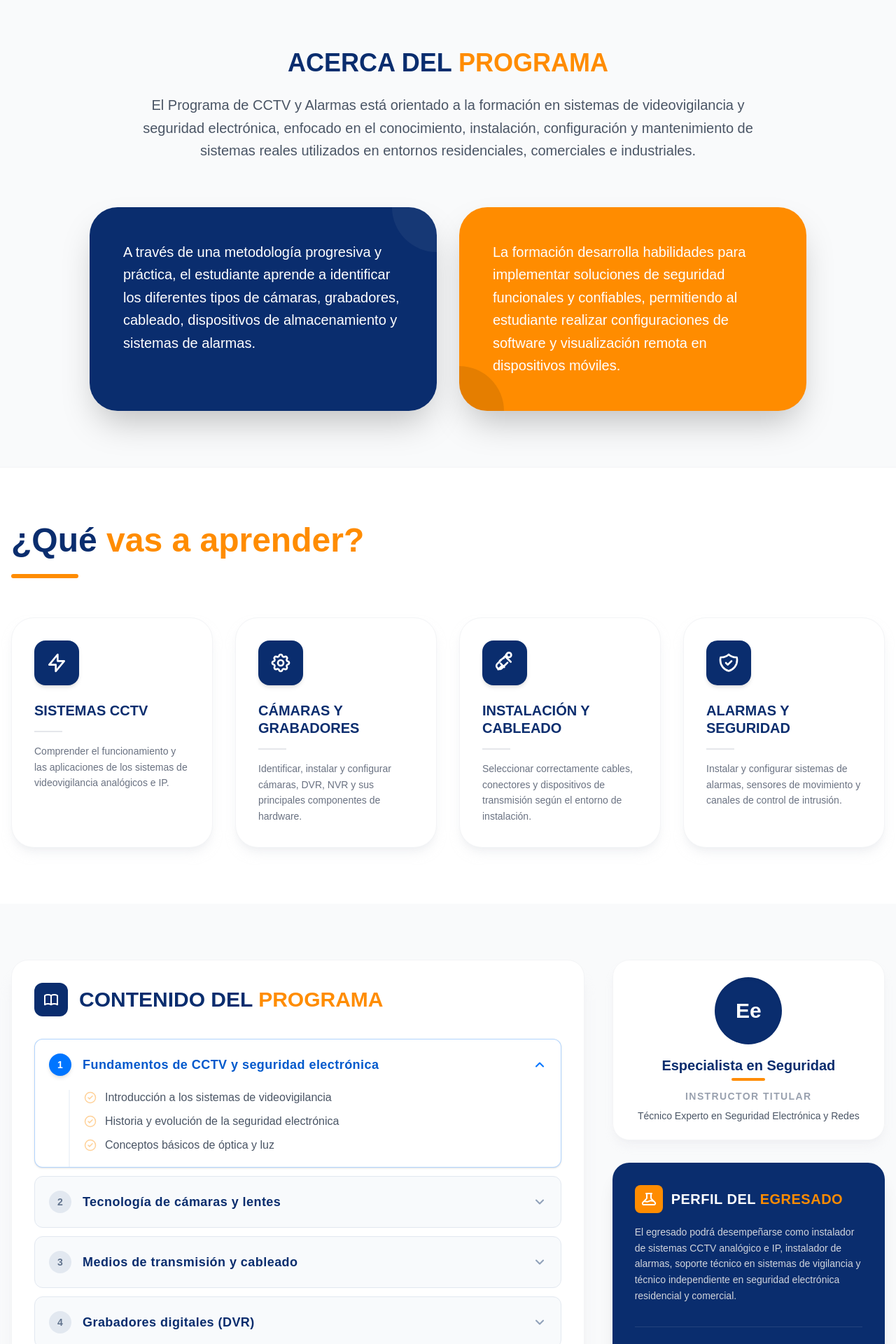
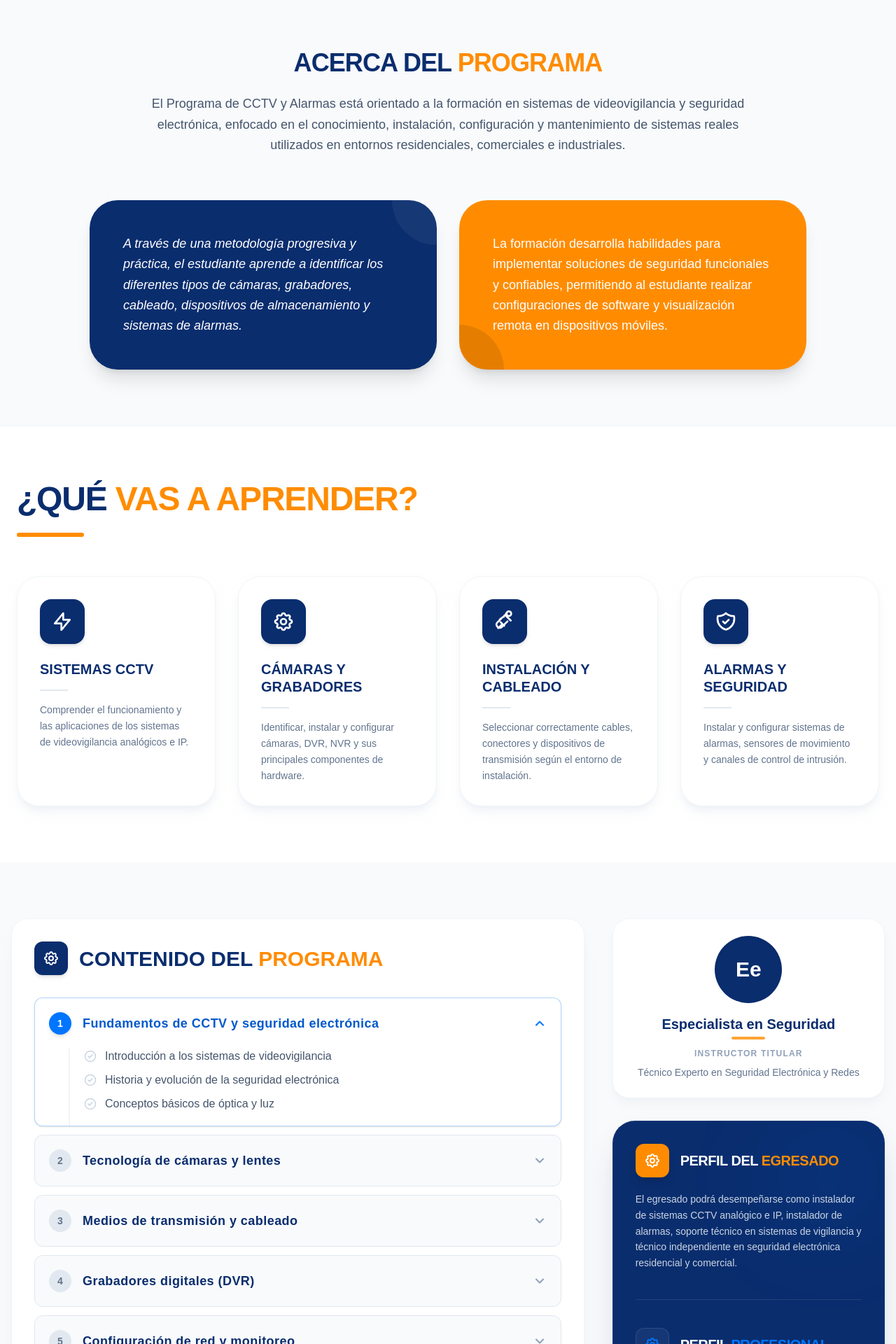
Before and after one commit to JohnVanagandr/centac, a React (Vite) app: page /oferta/camaras-seguridad in a window 1280 px wide. Shown: the part 880-2800 px from the top of the page at 70% size. Built offline with nearby package versions, Linux system fonts and the light colour scheme; no server answers.

Commit message:
feat: unificación de identidad visual y paleta de colores corporativa en componentes core y vistas de curso

```diff
--- a/src/components/sections/Public/CourseDetail/CourseAbout.jsx
+++ b/src/components/sections/Public/CourseDetail/CourseAbout.jsx
@@ -3,37 +3,41 @@ import { Reveal } from "@/components/utils";
 
 const CourseAbout = ({ desc, highlights }) => {
   return (
-    <section className="py-20 bg-gray-50 border-b border-gray-100">
-      <Reveal className="max-w-7xl mx-auto px-4">
-        {/* 1. Descripción Principal (Centrada como en tu PDF) */}
+    // 🌌 SLATE: Cambiamos bg-gray-50 por bg-slate-50 para mantener la armonía fría
+    <section className="py-20 bg-slate-50 border-b border-slate-100">
+      <Reveal className="max-w-7xl mx-auto px-6">
+        {/* 1. Descripción Principal (Centrada como en tu diseño) */}
         <div className="max-w-4xl mx-auto text-center mb-16">
-          <h2 className="font-display text-3xl md:text-4xl font-black text-navy uppercase mb-6">
+          <h2 className="font-display text-3xl md:text-4xl font-black text-navy uppercase mb-6 tracking-tight">
             Acerca del <span className="text-brand">Programa</span>
           </h2>
-          <p className="text-xl text-gray-600 leading-relaxed font-medium">
+          {/* Ajuste de escala: de text-xl a text-lg para no saturar la vista */}
+          <p className="text-lg text-slate-600 leading-relaxed font-body font-medium">
             {desc}
           </p>
         </div>
 
-        {/* 2. Tarjetas de Impacto (El reemplazo moderno a los óvalos) */}
+        {/* 2. Tarjetas de Impacto (Tu reemplazo moderno a los óvalos, ¡intacto!) */}
         {highlights && highlights.length >= 2 && (
           <div className="grid md:grid-cols-2 gap-8 max-w-5xl mx-auto">
             {/* Tarjeta Azul (Navy) */}
-            <div className="bg-navy text-white p-8 md:p-12 rounded-[2.5rem] shadow-2xl hover:-translate-y-2 transition-transform duration-500 relative overflow-hidden group">
-              {/* Elemento decorativo sutil de fondo */}
+            <div className="bg-navy text-white p-8 md:p-12 rounded-[2.5rem] shadow-xl hover:-translate-y-2 transition-transform duration-500 relative overflow-hidden group">
+              {/* Elemento decorativo sutil de fondo (Mantenido) */}
               <div className="absolute top-0 right-0 w-32 h-32 bg-white/5 rounded-full -translate-y-1/2 translate-x-1/2 group-hover:scale-150 transition-transform duration-700"></div>
 
-              <p className="text-lg md:text-xl leading-relaxed font-light relative z-10">
+              {/* Ajuste de escala: de text-lg/xl a text-base/lg */}
+              <p className="text-base md:text-lg leading-relaxed font-body font-light relative z-10 italic">
                 {highlights[0]}
               </p>
             </div>
 
             {/* Tarjeta Naranja (Brand) */}
-            <div className="bg-brand text-white p-8 md:p-12 rounded-[2.5rem] shadow-2xl shadow-brand/20 hover:-translate-y-2 transition-transform duration-500 relative overflow-hidden group">
-              {/* Elemento decorativo sutil de fondo */}
+            <div className="bg-brand text-white p-8 md:p-12 rounded-[2.5rem] shadow-xl shadow-brand/20 hover:-translate-y-2 transition-transform duration-500 relative overflow-hidden group">
+              {/* Elemento decorativo sutil de fondo (Mantenido) */}
               <div className="absolute bottom-0 left-0 w-32 h-32 bg-black/10 rounded-full translate-y-1/2 -translate-x-1/2 group-hover:scale-150 transition-transform duration-700"></div>
 
-              <p className="text-lg md:text-xl leading-relaxed font-medium relative z-10">
+              {/* Ajuste de escala: de text-lg/xl a text-base/lg */}
+              <p className="text-base md:text-lg leading-relaxed font-body font-medium relative z-10">
                 {highlights[1]}
               </p>
             </div>
--- a/src/components/sections/Public/CourseDetail/CourseInstructor.jsx
+++ b/src/components/sections/Public/CourseDetail/CourseInstructor.jsx
@@ -3,7 +3,7 @@ import React from "react";
 const CourseInstructor = ({ instructor }) => {
   if (!instructor) return null;
 
-  // Obtenemos las iniciales para el avatar
+  // Obtenemos las iniciales para el avatar (Máximo 2 letras)
   const initials = instructor.name
     .split(" ")
     .map((n) => n[0])
@@ -11,18 +11,28 @@ const CourseInstructor = ({ instructor }) => {
     .substring(0, 2);
 
   return (
-    <div className="bg-white rounded-3xl p-6 border border-gray-100 shadow-lg shadow-gray-200/40 text-center group hover:border-brand/30 transition-colors">
-      <div className="w-24 h-24 bg-navy rounded-full mx-auto mb-4 flex items-center justify-center text-white text-3xl font-black shadow-inner group-hover:bg-brand transition-colors duration-300">
+    // 🌌 SLATE & PRIMARY: Cambiamos bordes y sombras al tono corporativo, y el hover a primary
+    <div className="bg-white rounded-3xl p-6 border border-slate-100 shadow-lg shadow-slate-200/40 text-center group hover:border-primary/30 transition-colors duration-300">
+      {/* 🔵 PRIMARY: El avatar cambia a azul eléctrico al interactuar */}
+      <div className="w-24 h-24 bg-navy rounded-full mx-auto mb-4 flex items-center justify-center text-white text-3xl font-display font-black shadow-inner group-hover:bg-primary group-hover:scale-105 transition-all duration-300">
         {initials}
       </div>
+
       <h4 className="font-display font-black text-navy text-xl mb-1">
         {instructor.name}
       </h4>
-      <div className="w-12 h-1 bg-brand mx-auto rounded-full mb-3"></div>
-      <p className="text-sm font-bold text-gray-400 uppercase tracking-widest mb-2">
+
+      {/* 🟠 BRAND: Mantenemos la línea decorativa naranja como acento estático */}
+      <div className="w-12 h-1 bg-brand mx-auto rounded-full mb-3 opacity-80"></div>
+
+      {/* 🌌 SLATE: Textos de lectura y etiquetas */}
+      <p className="text-xs font-display font-black text-slate-400 uppercase tracking-widest mb-2">
         Instructor Titular
       </p>
-      <p className="text-gray-600 text-sm font-medium">{instructor.role}</p>
+
+      <p className="text-slate-500 font-body text-sm font-medium leading-relaxed">
+        {instructor.role}
+      </p>
     </div>
   );
 };
--- a/src/components/sections/Public/CourseDetail/CourseLearnings.jsx
+++ b/src/components/sections/Public/CourseDetail/CourseLearnings.jsx
@@ -7,10 +7,10 @@ const CourseLearnings = ({ learnings }) => {
 
   return (
     <section className="py-20 bg-white">
-      <Reveal className="max-w-7xl mx-auto px-4">
-        {/* Título de la sección (Fiel a tu imagen) */}
+      <Reveal className="max-w-7xl mx-auto px-6">
+        {/* Título de la sección (Estructura intacta, tamaños originales) */}
         <div className="mb-14 text-center md:text-left">
-          <h2 className="font-display text-4xl md:text-5xl font-black text-navy">
+          <h2 className="font-display text-4xl md:text-5xl font-black text-navy uppercase tracking-tight">
             ¿Qué <span className="text-brand">vas a aprender?</span>
           </h2>
           <div className="w-24 h-1.5 bg-brand mt-6 rounded-full mx-auto md:mx-0"></div>
@@ -21,10 +21,12 @@ const CourseLearnings = ({ learnings }) => {
           {learnings.map((item, index) => (
             <div
               key={index}
-              className="bg-white rounded-[2rem] p-8 border border-gray-100 shadow-lg shadow-gray-200/50 hover:shadow-2xl hover:border-brand/30 hover:-translate-y-2 transition-all duration-300 group flex flex-col h-full"
+              // 🌌 SLATE & PRIMARY: Cambiamos gray por slate y el hover del borde a primary
+              className="bg-white rounded-[2rem] p-8 border border-slate-100 shadow-lg shadow-slate-200/50 hover:shadow-2xl hover:border-primary/30 hover:-translate-y-2 transition-all duration-300 group flex flex-col h-full"
             >
               {/* Ícono dentro de una burbuja de color */}
-              <div className="w-16 h-16 bg-navy rounded-2xl flex items-center justify-center mb-6 group-hover:bg-brand transition-colors duration-300 shadow-md">
+              {/* 🔵 PRIMARY: El hover del contenedor del icono ahora es azul, indicando interacción de lectura */}
+              <div className="w-16 h-16 bg-navy rounded-2xl flex items-center justify-center mb-6 group-hover:bg-primary transition-colors duration-300 shadow-md">
                 <IconMapper
                   iconName={item.icon}
                   className="w-8 h-8 text-white"
@@ -32,15 +34,17 @@ const CourseLearnings = ({ learnings }) => {
               </div>
 
               {/* Título */}
-              <h4 className="font-display font-black text-xl text-navy uppercase leading-tight mb-4">
+              <h4 className="font-display font-black text-xl text-navy uppercase leading-tight mb-4 group-hover:text-primary transition-colors duration-300">
                 {item.title}
               </h4>
 
               {/* Separador sutil */}
-              <div className="w-10 h-0.5 bg-gray-200 mb-4 group-hover:bg-brand/50 transition-colors"></div>
+              {/* 🌌 SLATE & PRIMARY: Consistencia en el separador */}
+              <div className="w-10 h-0.5 bg-slate-200 mb-4 group-hover:bg-primary/50 transition-colors duration-300"></div>
 
               {/* Texto descriptivo */}
-              <p className="text-gray-500 text-sm leading-relaxed flex-grow font-medium">
+              {/* 🌌 SLATE: Tipografía base con el color corporativo para textos de lectura */}
+              <p className="text-slate-500 font-body text-sm leading-relaxed flex-grow font-medium">
                 {item.text}
               </p>
             </div>
--- a/src/components/sections/Public/CourseDetail/CourseModules.jsx
+++ b/src/components/sections/Public/CourseDetail/CourseModules.jsx
@@ -1,37 +1,25 @@
 import React, { useState } from "react";
 import { CheckCircle2 } from "lucide-react";
 import { Accordion } from "../../../ui/DataDisplay";
+import IconMapper from "../../../ui/Icons/IconMapper"; // Importamos nuestro maestro de SVGs
 
 const CourseModules = ({ modules }) => {
-  // Estado para controlar qué módulo está abierto (por defecto el primero: 0)
   const [activeModule, setActiveModule] = useState(0);
 
   const toggleModule = (index) => {
-    // Si se hace clic en el que ya está abierto, se cierra. Si no, se abre el nuevo.
     setActiveModule(activeModule === index ? null : index);
   };
 
   if (!modules || modules.length === 0) return null;
 
   return (
-    <div className="bg-white rounded-3xl p-6 md:p-8 shadow-xl shadow-gray-200/40 border border-gray-100">
+    // 🌌 SLATE: Sombras y bordes con nuestro tono corporativo
+    <div className="bg-white rounded-3xl p-6 md:p-8 shadow-xl shadow-slate-200/40 border border-slate-100">
       {/* Cabecera de la sección */}
       <div className="flex items-center gap-4 mb-8">
-        <div className="w-12 h-12 bg-navy rounded-xl flex items-center justify-center text-white shrink-0">
-          {/* SVG de Libro/Temario */}
-          <svg
-            className="w-6 h-6"
-            fill="none"
-            viewBox="0 0 24 24"
-            stroke="currentColor"
-          >
-            <path
-              strokeLinecap="round"
-              strokeLinejoin="round"
-              strokeWidth="2"
-              d="M12 6.253v13m0-13C10.832 5.477 9.246 5 7.5 5S4.168 5.477 3 6.253v13C4.168 18.477 5.754 18 7.5 18s3.332.477 4.5 1.253m0-13C13.168 5.477 14.754 5 16.5 5c1.747 0 3.332.477 4.5 1.253v13C19.832 18.477 18.247 18 16.5 18c-1.746 0-3.332.477-4.5 1.253"
-            />
-          </svg>
+        <div className="w-12 h-12 bg-navy rounded-xl flex items-center justify-center text-white shrink-0 shadow-md">
+          {/* Usamos el IconMapper en lugar del SVG quemado */}
+          <IconMapper iconName="book" className="w-6 h-6" />
         </div>
         <div>
           <h3 className="font-display text-2xl md:text-3xl font-black text-navy uppercase leading-tight">
@@ -55,11 +43,13 @@ const CourseModules = ({ modules }) => {
               {mod.items.map((item, i) => (
                 <li
                   key={i}
-                  className="flex items-start gap-3 text-gray-600 font-body group/item"
+                  // 🌌 SLATE: Texto de lectura principal
+                  className="flex items-start gap-3 text-slate-600 font-body group/item"
                 >
                   <CheckCircle2
                     size={18}
-                    className="text-brand/40 shrink-0 mt-0.5 group-hover/item:text-brand transition-colors"
+                    // 🔵 PRIMARY: El hover interactivo es Azul Eléctrico, indicando progreso/lectura
+                    className="text-slate-300 shrink-0 mt-0.5 group-hover/item:text-primary transition-colors duration-300"
                   />
                   <span className="text-sm md:text-base leading-snug">
                     {item}
--- a/src/components/sections/Public/CourseDetail/CourseProfiles.jsx
+++ b/src/components/sections/Public/CourseDetail/CourseProfiles.jsx
@@ -1,75 +1,70 @@
 import React from "react";
+import IconMapper from "../../../ui/Icons/IconMapper"; // Importamos nuestro maestro de SVGs
 
 const CourseProfiles = ({ profiles }) => {
   if (!profiles) return null;
 
   return (
-    <div className="bg-navy rounded-3xl p-6 md:p-8 shadow-xl text-white">
-      {/* Perfil del Egresado */}
-      <div className="mb-8">
-        <div className="flex items-center gap-3 mb-4">
-          <div className="w-10 h-10 bg-brand rounded-lg flex items-center justify-center shrink-0">
-            <svg
-              className="w-6 h-6 text-white"
-              fill="none"
-              viewBox="0 0 24 24"
-              stroke="currentColor"
-            >
-              <path
-                strokeLinecap="round"
-                strokeLinejoin="round"
-                strokeWidth="2"
-                d="M19.428 15.428a2 2 0 00-1.022-.547l-2.387-.477a6 6 0 00-3.86.517l-.318.158a6 6 0 01-3.86.517L6.05 15.21a2 2 0 00-1.806.547M8 4h8l-1 1v5.172a2 2 0 00.586 1.414l5 5c1.26 1.26.367 3.414-1.415 3.414H4.828c-1.782 0-2.674-2.154-1.414-3.414l5-5A2 2 0 009 10.172V5L8 4z"
-              />
-            </svg>
+    // 🌌 NAVY: Base oscura con borde sutil para destacar
+    <div className="bg-navy rounded-[2rem] p-8 shadow-2xl shadow-navy/20 text-white border border-white/5 relative overflow-hidden group">
+      {/* Detalle visual de fondo (Brillo suave) */}
+      <div className="absolute top-0 right-0 w-40 h-40 bg-primary/10 rounded-full blur-3xl group-hover:bg-primary/20 transition-colors duration-700"></div>
+
+      <div className="relative z-10">
+        {/* --- 1. Perfil del Egresado --- */}
+        <div className="mb-10">
+          <div className="flex items-center gap-4 mb-5">
+            {/* 🟠 BRAND: Burbuja de ícono de acción */}
+            <div className="w-12 h-12 bg-brand rounded-xl flex items-center justify-center shrink-0 shadow-lg shadow-brand/20">
+              <IconMapper iconName="flask" className="w-6 h-6 text-white" />
             </div>
-          <h4 className="font-display font-black text-xl uppercase tracking-wide">
+            <h4 className="font-display font-black text-xl uppercase tracking-tight">
               Perfil del <span className="text-brand">Egresado</span>
             </h4>
           </div>
-        <p className="text-gray-300 text-sm leading-relaxed font-light">
+          {/* 🌌 SLATE: Textos largos en tonos fríos para legibilidad */}
+          <p className="text-slate-300 text-sm leading-relaxed font-body font-light">
             {profiles.egresado}
           </p>
         </div>
 
-      <div className="w-full h-px bg-white/10 mb-8"></div>
+        {/* Separador */}
+        <div className="w-full h-px bg-white/10 mb-10"></div>
 
-      {/* Perfil Profesional (Campo Ocupacional) */}
+        {/* --- 2. Perfil Profesional (Campo Ocupacional) --- */}
         <div>
-        <div className="flex items-center gap-3 mb-4">
-          <div className="w-10 h-10 bg-white/10 rounded-lg flex items-center justify-center shrink-0 border border-white/20">
-            <svg
-              className="w-6 h-6 text-brand"
-              fill="none"
-              viewBox="0 0 24 24"
-              stroke="currentColor"
-            >
-              <path
-                strokeLinecap="round"
-                strokeLinejoin="round"
-                strokeWidth="2"
-                d="M21 13.255A23.931 23.931 0 0112 15c-3.183 0-6.22-.62-9-1.745M16 6V4a2 2 0 00-2-2h-4a2 2 0 00-2 2v2m4 6h.01M5 20h14a2 2 0 002-2V8a2 2 0 00-2-2H5a2 2 0 00-2 2v10a2 2 0 002 2z"
+          <div className="flex items-center gap-4 mb-6">
+            {/* 🔵 PRIMARY: Burbuja de ícono secundaria */}
+            <div className="w-12 h-12 bg-white/5 rounded-xl flex items-center justify-center shrink-0 border border-white/10 group-hover:border-primary/50 transition-colors duration-500">
+              <IconMapper
+                iconName="briefcase"
+                className="w-6 h-6 text-primary"
               />
-            </svg>
             </div>
-          <h4 className="font-display font-black text-xl uppercase tracking-wide">
-            Perfil <span className="text-brand">Profesional</span>
+            <h4 className="font-display font-black text-xl uppercase tracking-tight">
+              Perfil <span className="text-primary">Profesional</span>
             </h4>
           </div>
-        <p className="text-gray-400 text-xs uppercase tracking-widest mb-3 font-bold">
+
+          <p className="text-slate-400 text-[10px] uppercase tracking-[0.2em] mb-4 font-display font-black">
             Podrás desempeñarte como:
           </p>
-        <ul className="space-y-2">
+
+          <ul className="space-y-3">
             {profiles.profesional.map((item, index) => (
               <li
                 key={index}
-              className="flex items-start gap-2 text-sm text-gray-200"
+                className="flex items-start gap-3 text-sm text-slate-200 font-body group/list"
               >
-              <span className="text-brand mt-1">▸</span>
-              {item}
+                {/* 🔵 PRIMARY: La viñeta (bullet) cambia al hacer hover sobre el item */}
+                <span className="text-brand mt-0.5 text-lg leading-none group-hover/list:translate-x-1 group-hover/list:text-primary transition-all duration-300">
+                  ▸
+                </span>
+                <span className="leading-snug">{item}</span>
               </li>
             ))}
           </ul>
+        </div>
       </div>
     </div>
   );
```
Also changed, not shown: src/components/sections/Public/CourseDetail/CourseEnrollment.jsx (+32 -13 lines), src/components/sections/Public/CourseDetail/CourseTestimonials.jsx (+16 -8 lines). Lines whose indentation alone changed are shown as unchanged.
